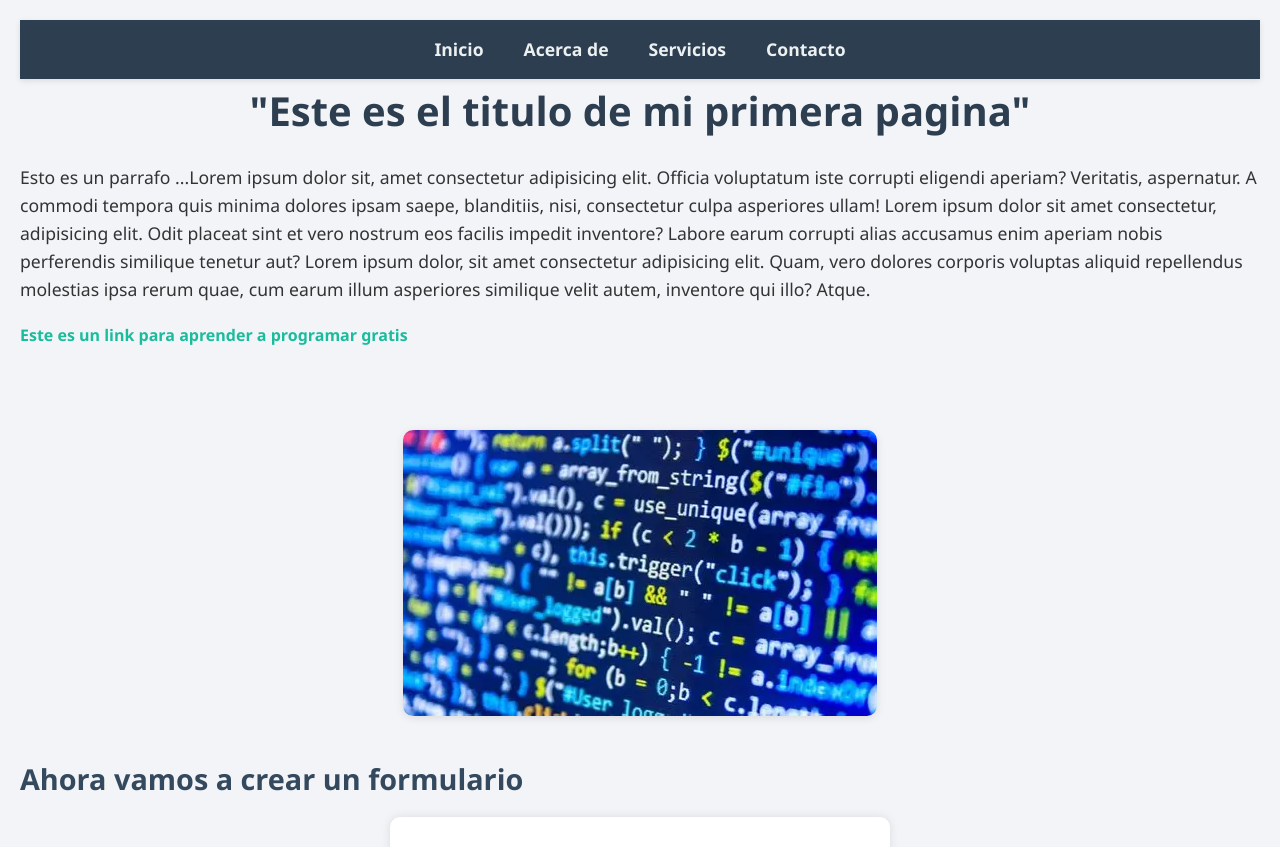
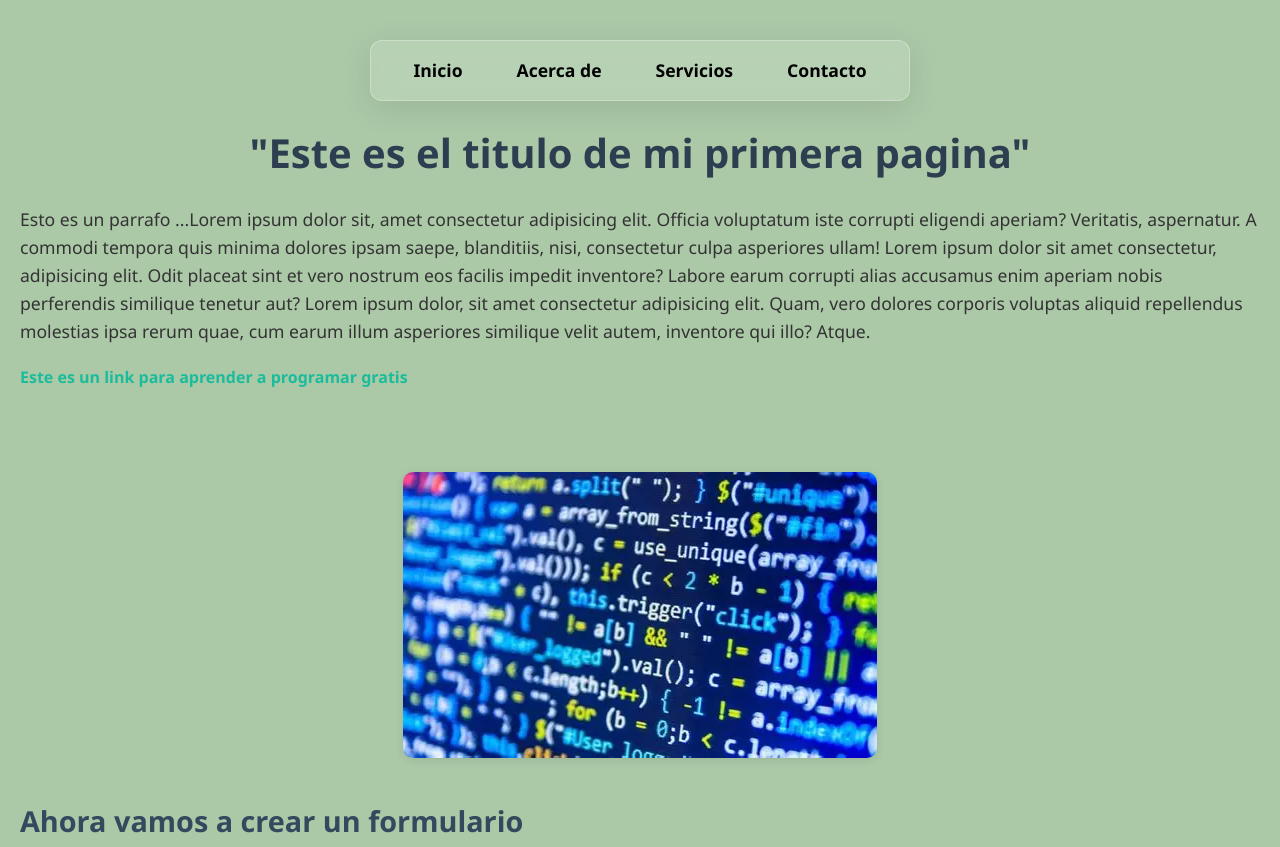
Before and after one commit to AugustoOspino/programaciontech, a plain HTML site: page index.html in a window 1280 px wide. Shown: the top 847 px of the page. Drawn offline with Linux system fonts and the light colour scheme.

Commit message:
primer commit talento tech

```diff
--- /dev/null
+++ b/footer.html
@@ -0,0 +1,3 @@
+<footer>
+  <p>&copy; 2025 Mi Sitio Web. Todos los derechos reservados.</p>
+</footer>
--- /dev/null
+++ b/header.html
@@ -0,0 +1,10 @@
+<header>
+  <nav>
+    <ul>
+      <li><a href="index.html">Inicio</a></li>
+      <li><a href="about.html">Acerca de</a></li>
+      <li><a href="services.html">Servicios</a></li>
+      <li><a href="contact.html">Contacto</a></li>
+    </ul>
+  </nav>
+</header>
--- a/index.html
+++ b/index.html
@@ -6,16 +6,27 @@
     <meta name="viewport" content="width=device-width, initial-scale=1.0">
     <title>Pagina web</title>
     <link rel="stylesheet" href="styles.css">
+    <script>
+  // Cargar el header
+  fetch("header.html")
+    .then(res => res.text())
+    .then(data => {
+      document.getElementById("header").innerHTML = data;
+    })
+    .catch(error => console.error("Error cargando header:", error));
+
+  // Cargar el footer
+  fetch("footer.html")
+    .then(res => res.text())
+    .then(data => {
+      document.getElementById("footer").innerHTML = data;
+    })
+    .catch(error => console.error("Error cargando footer:", error));
+</script>
 </head>
-<nav>
-    <ul>
-        <li><a href="index.html">Inicio</a></li>
-        <li><a href="about.html">Acerca de</a></li>
-        <li><a href="services.html">Servicios</a></li>
-        <li><a href="contact.html">Contacto</a></li>
-    </ul>
-</nav>
+<div id="header"></div>
 <body>
+
     <h1>"Este es el titulo de mi primera pagina"</h1>
     <p>Esto es un parrafo ...Lorem ipsum dolor sit, amet consectetur adipisicing elit. Officia voluptatum iste corrupti
         eligendi aperiam?
@@ -67,8 +78,6 @@
 
 
 </body>
-<footer>
-
-</footer>
+<div id="footer"></div>
 
 </html>
--- a/styles.css
+++ b/styles.css
@@ -8,7 +8,7 @@
 
     body {
       font-family: 'Segoe UI', Tahoma, Geneva, Verdana, sans-serif;
-      background-color: #f2f4f8;
+      background-color: #abc9a7;
       color: #333;
       line-height: 1.6;
       padding: 20px;
@@ -106,38 +106,42 @@
     }
     /* Estilos para la barra de navegación */
 nav {
-    background-color: #2c3e50; /* color de fondo */
-    padding: 15px 0;
-    box-shadow: 0 2px 6px rgba(0, 0, 0, 0.1);
+  background: rgba(255, 255, 255, 0.15); /* fondo blanco semi-transparente */
+  backdrop-filter: blur(10px);          /* desenfoque del fondo */
+  -webkit-backdrop-filter: blur(10px);  /* soporte para Safari */
+  border: 1px solid rgba(255, 255, 255, 0.3); /* borde sutil */
+  border-radius: 12px;
+  padding: 15px 30px;
+  margin: 20px auto;
+  width: fit-content;
+  box-shadow: 0 8px 32px rgba(0, 0, 0, 0.1);
+  z-index: 10;
+  position: relative;
 }
 
 nav ul {
   list-style: none;
   display: flex;
-    justify-content: center;
-    gap: 40px;
+  gap: 30px;
   margin: 0;
   padding: 0;
 }
 
-nav ul li {
-    display: inline;
-}
-
 nav ul li a {
   text-decoration: none;
-    color: #ecf0f1;
-    font-weight: bold;
+  color: #000000;
+  font-weight: 600;
   font-size: 1.1rem;
-    transition: color 0.3s, border-bottom 0.3s;
-    padding-bottom: 4px;
-    border-bottom: 2px solid transparent;
+  padding: 8px 12px;
+  border-radius: 8px;
+  transition: background 0.3s ease, color 0.3s ease;
 }
 
 nav ul li a:hover {
-    color: #1abc9c;
-    border-bottom: 2px solid #1abc9c;
+  background: rgba(255, 255, 255, 0.2);
+  color: #00ffd0;
 }
+
 
 
     /* Responsive */
```
Also changed, not shown: about.html (added, +40 -0 lines), confir.html (+10 -1 lines), contact.html (added, +40 -0 lines), services.html (added, +43 -0 lines). Lines whose indentation alone changed are shown as unchanged.
